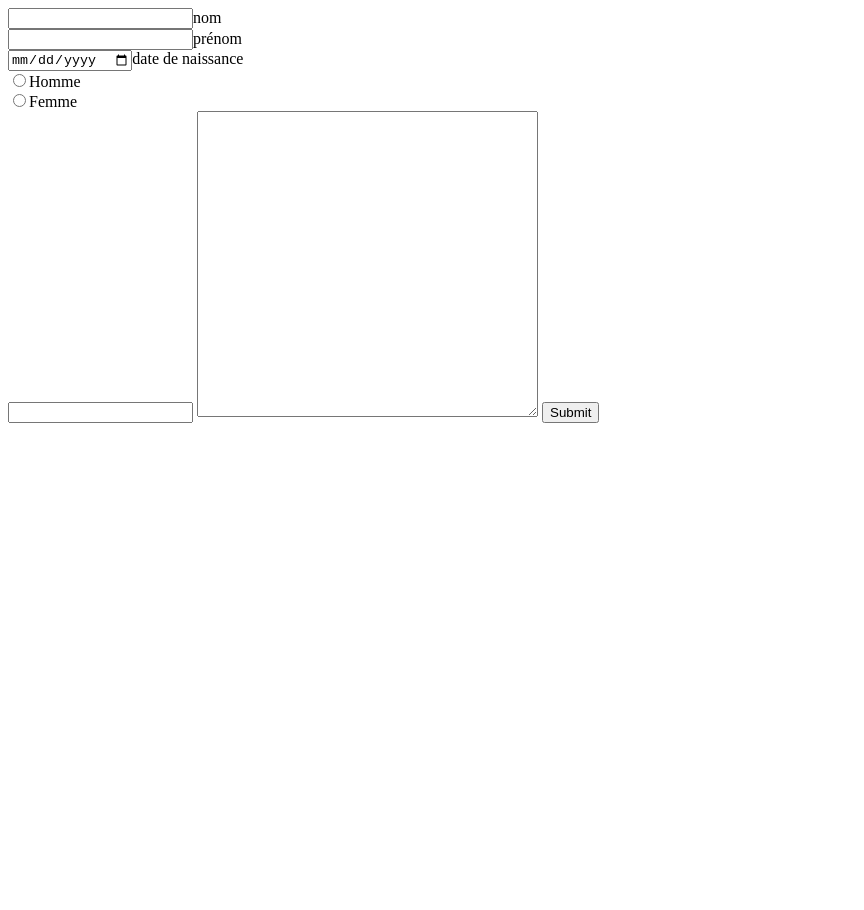
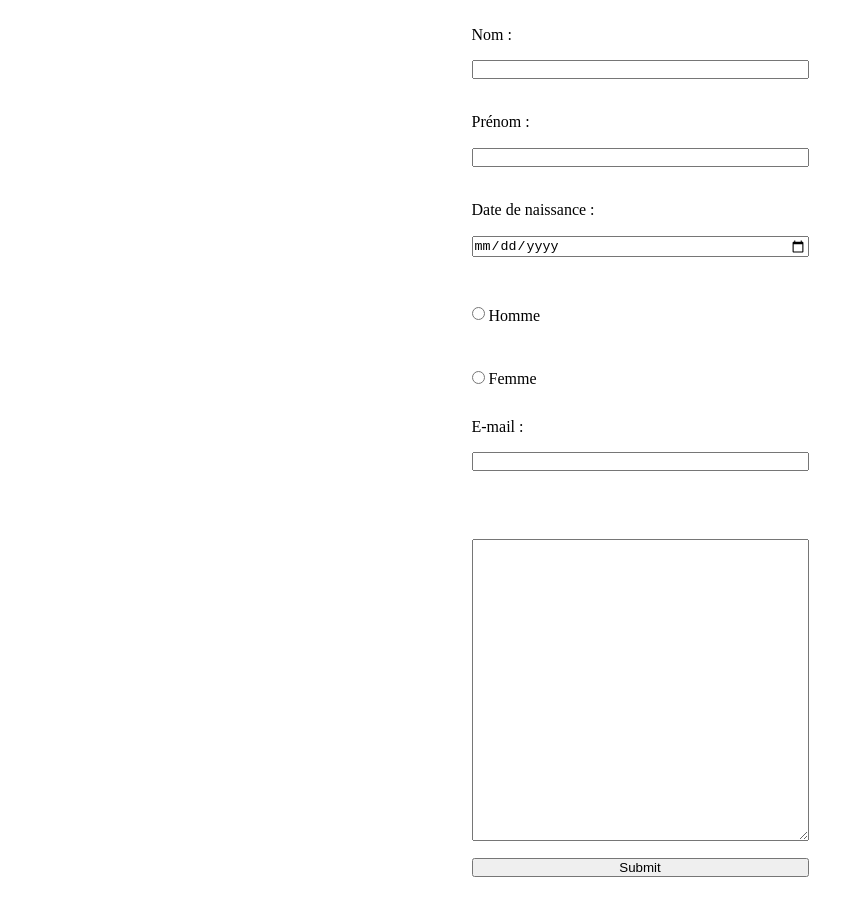
Before and after one commit to DclFabienLycan/form, a plain HTML site: page formulaire/index.html in a window 1280 px wide. Shown: the whole page, without its empty margins (0-864 px from the left). Before the commit the page ends 800 px from the top, so only its background shows below. Drawn offline with Linux system fonts and the light colour scheme.

Commit message:
update form

```diff
--- a/formulaire/index.html
+++ b/formulaire/index.html
@@ -1,5 +1,6 @@
 <!DOCTYPE html>
 <html lang="fr">
+
 <head>
     <meta charset="UTF-8">
     <meta name="viewport" content="width=device-width, initial-scale=1.0">
@@ -7,20 +8,28 @@
     <link rel="stylesheet" href="style.css">
     <title>Document</title>
 </head>
+
 <body>
     <form action="" name="contactForm" id="form">
-        <input type="text" name="name">nom<br>
-        <input type="text" name="firstname">prénom<br>
-        <input type="date" name="birthday">date de naissance<br>
-        <input type="radio" name="man">Homme<br>
-        <input type="radio" name="woman">Femme<br>
-        <input type="text" name="mail">
-        <textarea name="message" rows="20" cols="40">
+        Nom : <input type="text" name="name">
+        Prénom : <input type="text" name="firstname">
+        Date de naissance : <input type="date" name="birthday">
+        <div id="radio">
+            <input type="radio" id="homme" name="man">
+            <label for="homme"> Homme </label><br>
+            <input type="radio" id="femme" name="woman">
+            <label for="femme"> Femme </label>
+        </div>
+        E-mail : <input type="text" name="mail">
+        <div id="text">
+            <textarea name="message" rows="20" cols="40">
 
-        </textarea>
-        <input type="submit" name="envoyer">
+            </textarea>
+            <input type="submit" name="envoyer">
+        </div>
     </form>
 
     <script src="script.js"></script>
 </body>
+
 </html>
--- a/formulaire/style.css
+++ b/formulaire/style.css
@@ -0,0 +1,30 @@
+* {
+    margin: 0;
+    padding: 0;
+}
+
+body {
+    display: flex;
+    justify-content: center;
+}
+
+form {
+    display: flex;
+    flex-direction: column;
+    margin-top: 2%;
+}
+
+form input {
+    margin-bottom: 10%;
+    margin-top: 5%;
+}
+
+#text {
+    display: flex;
+    flex-direction: column;
+    margin-top: 10%;
+}
+
+#radio {
+
+}
```
